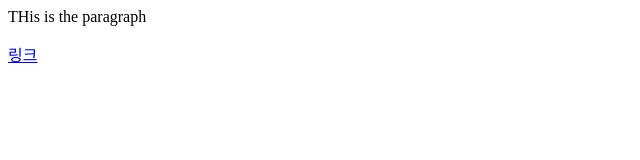
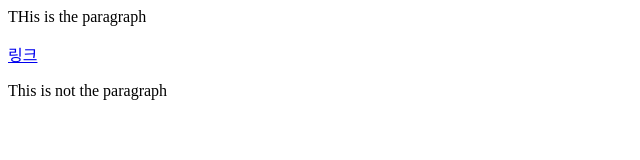
Before and after one commit to klouslee/wowbob, a plain HTML site: page first.html in a window 1280 px wide. Shown: the whole page, without its empty margins (0-640 px from the left). Drawn offline with Linux system fonts and the light colour scheme.

Commit message:
Repeatstudy

```diff
--- a/first.html
+++ b/first.html
@@ -5,5 +5,6 @@
   <body>
     <p>THis is the paragraph</p>
     <a href="index.html">링크</a>
+    <p>This is not the paragraph</p>
   </body>
 </html>
```
